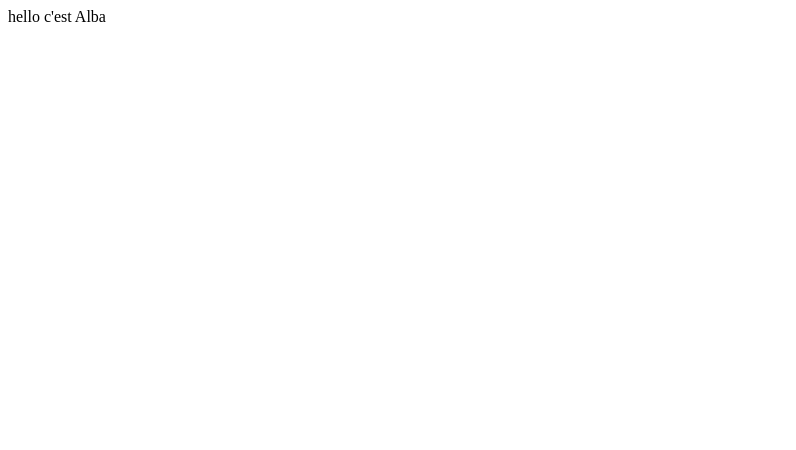
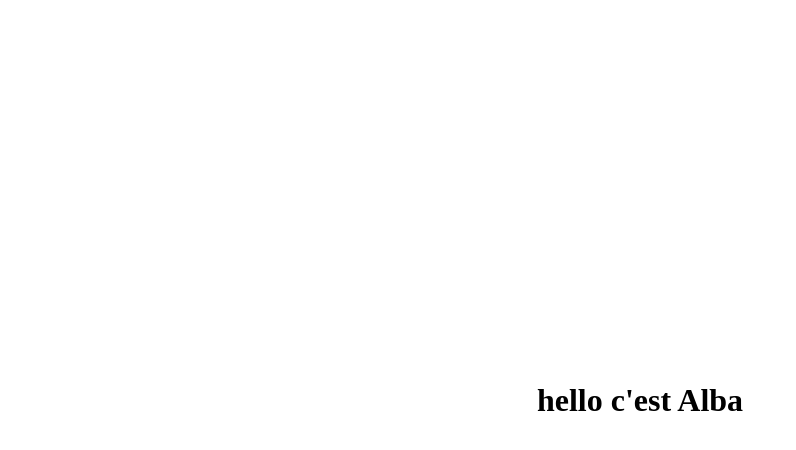
Before and after one commit to Akherv/GithubTest, a plain HTML site: page index.html in a window 1280 px wide. Shown: the whole page, without its empty margins (0-796 px from the left). Drawn offline with Linux system fonts and the light colour scheme.

Commit message:
maj style

```diff
--- a/index.html
+++ b/index.html
@@ -3,9 +3,16 @@
 <head>
     <meta charset="UTF-8">
     <meta name="viewport" content="width=device-width, initial-scale=1.0">
+    <link rel="stylesheet" href="./style.css">
     <title>Document</title>
 </head>
 <body>
-    hello c'est Alba
+
+    <div>
+        <h1>hello c'est Alba</h1>
+    </div>
+
+
+<script src="./script.js"></script>
 </body>
 </html>
--- /dev/null
+++ b/style.css
@@ -0,0 +1,13 @@
+*{
+    margin:0;
+    padding: 0;
+    box-sizing: border-box;
+}
+
+div{
+    width: 100%;
+    height: 100vh;
+    display: flex;
+    justify-content: center;
+    align-items: center;
+}
```
Also changed, not shown: script.js (added).
